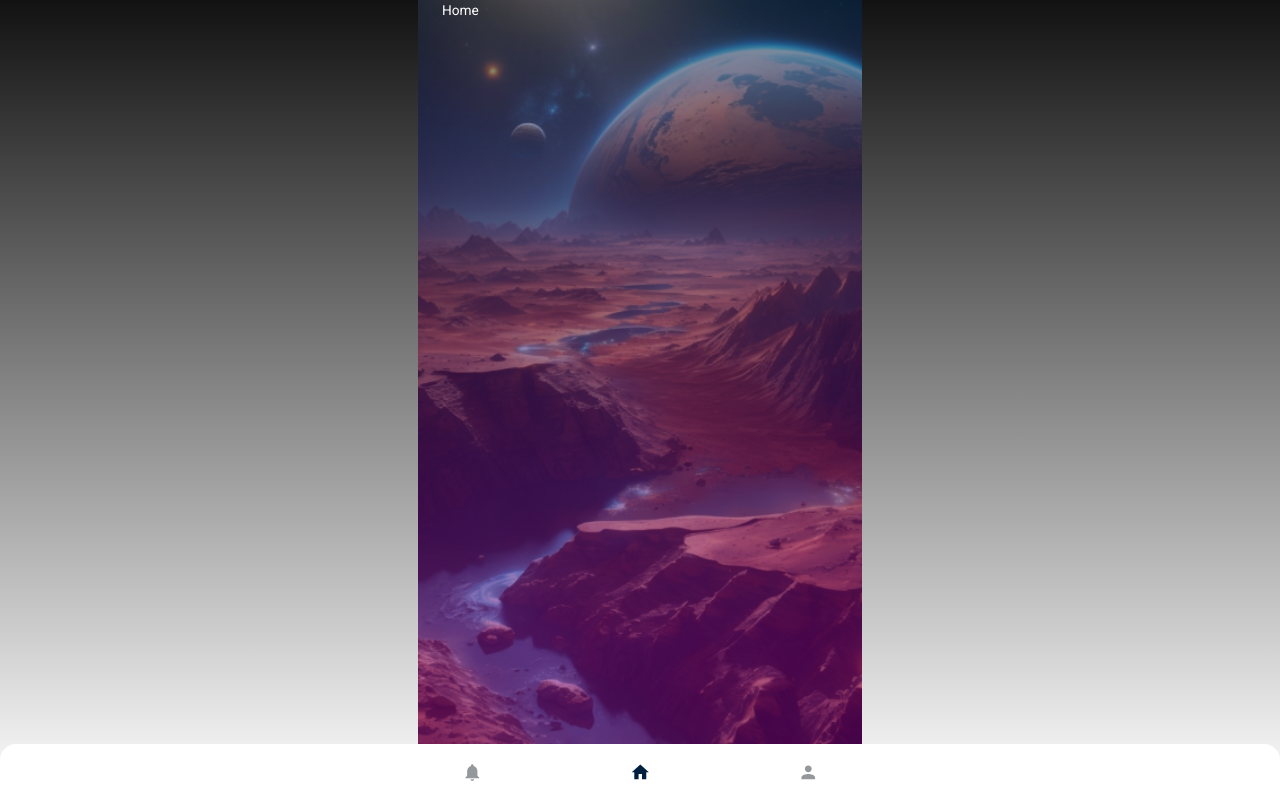
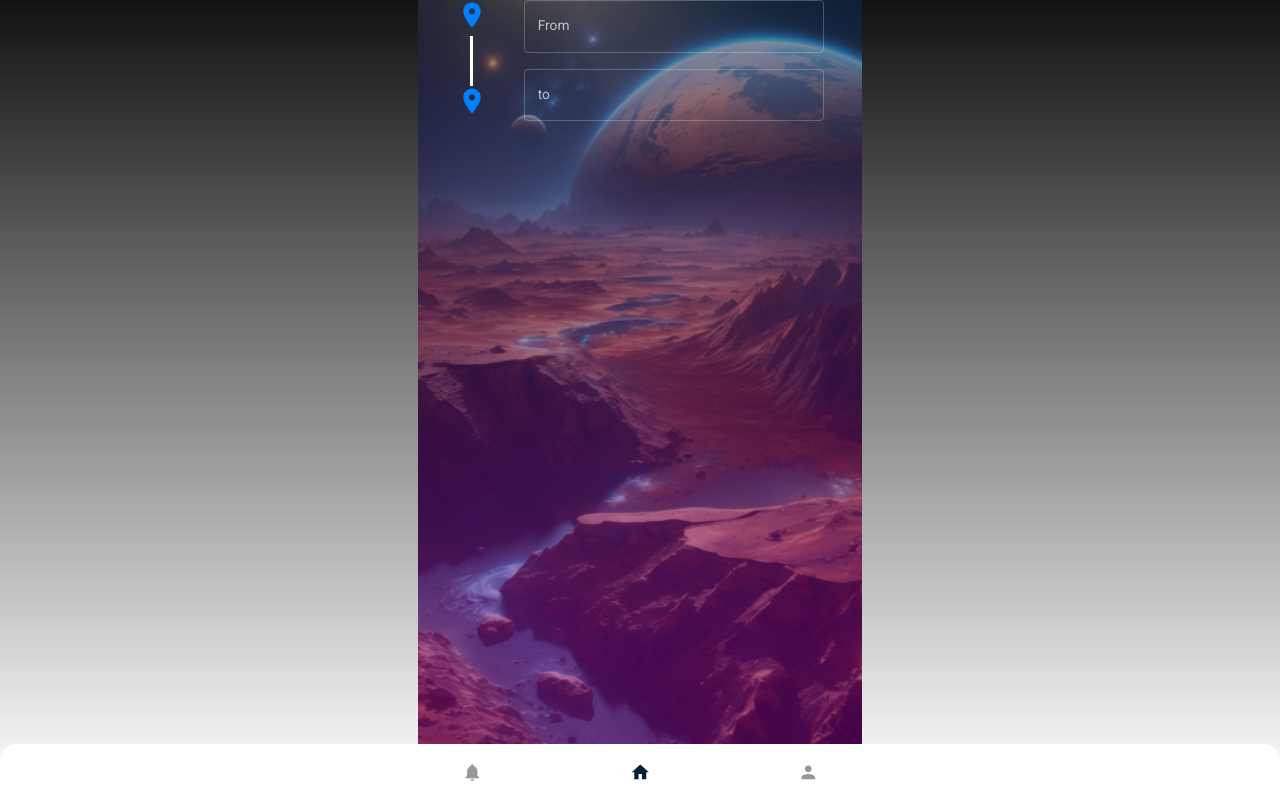
Before and after one commit to isurucuma/NodeHunters_Celestigo, a Next.js app in the folder frontend/: page /home in a window 1280 px wide. Built offline with nearby package versions, Linux system fonts and the light colour scheme.

Commit message:
create search bar

```diff
--- a/frontend/src/app/home/page.tsx
+++ b/frontend/src/app/home/page.tsx
@@ -1,9 +1,14 @@
 "use client";
 import React from "react";
 import AppTemplate from "@/components/templates/AppTemplate";
+import SearchBox from "@/components/molecules/search/searchBox";
 
 const Home = () => {
-  return <AppTemplate>Home</AppTemplate>;
+  return (
+    <AppTemplate>
+      <SearchBox />
+    </AppTemplate>
+  );
 };
 
 export default Home;
--- /dev/null
+++ b/frontend/src/components/atoms/SearchBox/SearchBoxTextInput/SearchBoxTextInput.tsx
@@ -0,0 +1,47 @@
+import * as React from 'react';
+import TextField from '@mui/material/TextField';
+import Stack from '@mui/material/Stack';
+import Autocomplete from '@mui/material/Autocomplete';
+
+const placeList = [
+  { place: 'Earth p1' },
+  { place: 'Earth p2' },
+  { place: 'Earth p3' },
+  { place: 'Venus p1' },
+  { place: 'Venus p2' },
+  { place: 'Venus p3' },
+  { place: 'Mars p1' },
+  { place: 'Mars p2' },
+  { place: 'Mars p3' },
+];
+
+export default function SearchBoxTextInput({label}: {label: string}) {
+  const [selectedValue, setSelectedValue] = React.useState<string | null>(null);
+
+  const handleSelect = (event: React.ChangeEvent<{}>, value: string | null) => {
+    setSelectedValue(value);
+    console.log(value);
+  };
+
+  return (
+    <Stack spacing={2} sx={{ width: 300 }}>
+      <Autocomplete
+        freeSolo
+        id="free-solo-2-demo"
+        disableClearable
+        options={placeList.map((option) => option.place)}
+        onChange={handleSelect}
+        renderInput={(params) => (
+          <TextField
+            {...params}
+            label={label}
+            InputProps={{
+              ...params.InputProps,
+              type: 'search',
+            }}
+          />
+        )}
+      />
+    </Stack>
+  );
+}
--- /dev/null
+++ b/frontend/src/components/molecules/search/searchBox.tsx
@@ -0,0 +1,53 @@
+import * as React from "react";
+import Box from "@mui/material/Box";
+import Grid from "@mui/material/Grid";
+import Paper from "@mui/material/Paper";
+import Divider from "@mui/material/Divider";
+
+import LocationOnSharpIcon from "@mui/icons-material/LocationOnSharp";
+
+import SearchBoxTextInput from "@/components/atoms/SearchBox/SearchBoxTextInput/SearchBoxTextInput";
+
+export default function SearchBox() {
+  return (
+    <Box sx={{ flexGrow: 1 }}>
+      <Grid container spacing={1}>
+        <Grid item xs={2}>
+          <Grid
+            container
+            direction="column"
+            justifyContent="center"
+            alignItems="center"
+            spacing={0}
+          >
+            <Grid item xs={12}>
+              <LocationOnSharpIcon  fontSize="large" sx={{ color: "#007FFF" }}/>
+            </Grid>
+            <Grid item xs={12}>
+              <Box sx={{ width: 3, height: 50, backgroundColor: "white" }}></Box>
+            </Grid>
+            <Grid item xs={12}>
+            <LocationOnSharpIcon  fontSize="large" sx={{ color: "#007FFF" }}/>
+            </Grid>
+          </Grid>
+        </Grid>
+        <Grid item xs={10}>
+          <Grid
+            container
+            direction="column"
+            justifyContent="center"
+            alignItems="center"
+            spacing={2}
+          >
+            <Grid item xs={6}>
+              <SearchBoxTextInput label="From" />
+            </Grid>
+            <Grid item xs={6}>
+              <SearchBoxTextInput label="to" />
+            </Grid>
+          </Grid>
+        </Grid>
+      </Grid>
+    </Box>
+  );
+}
```
